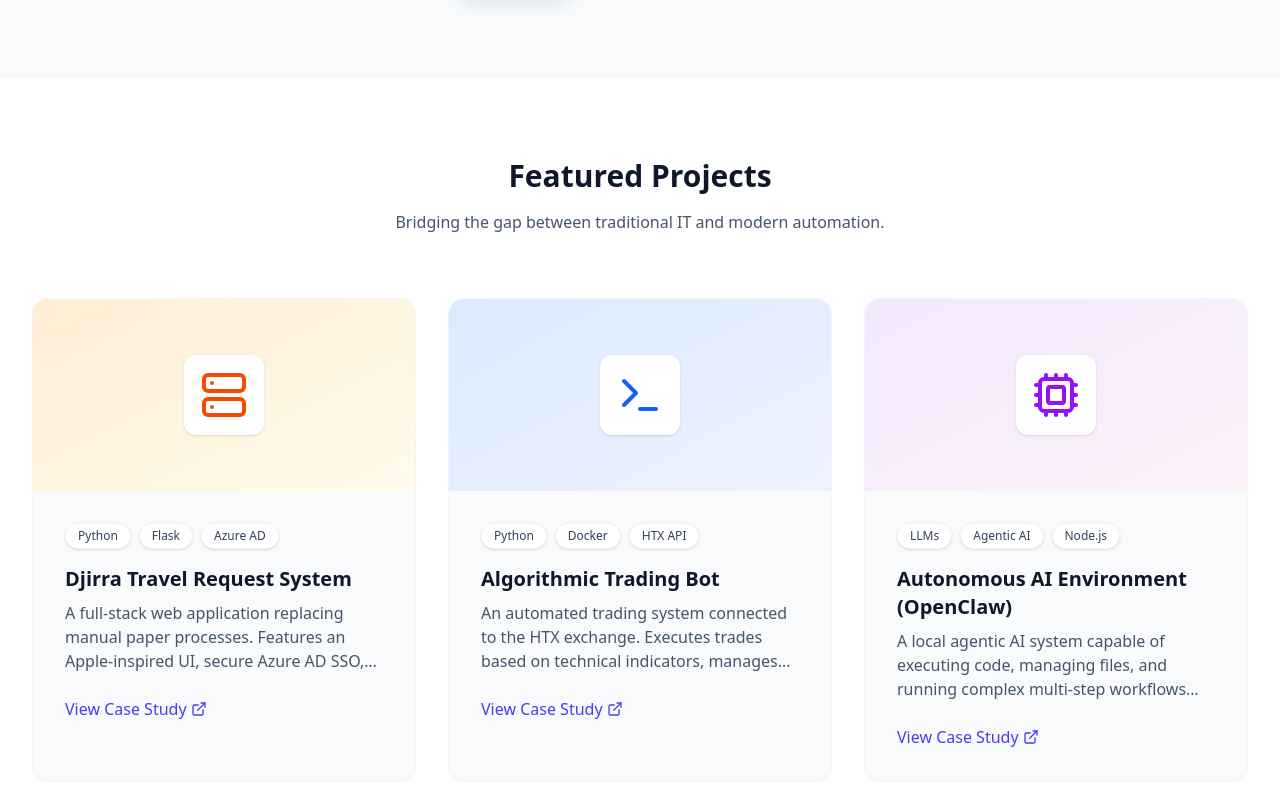
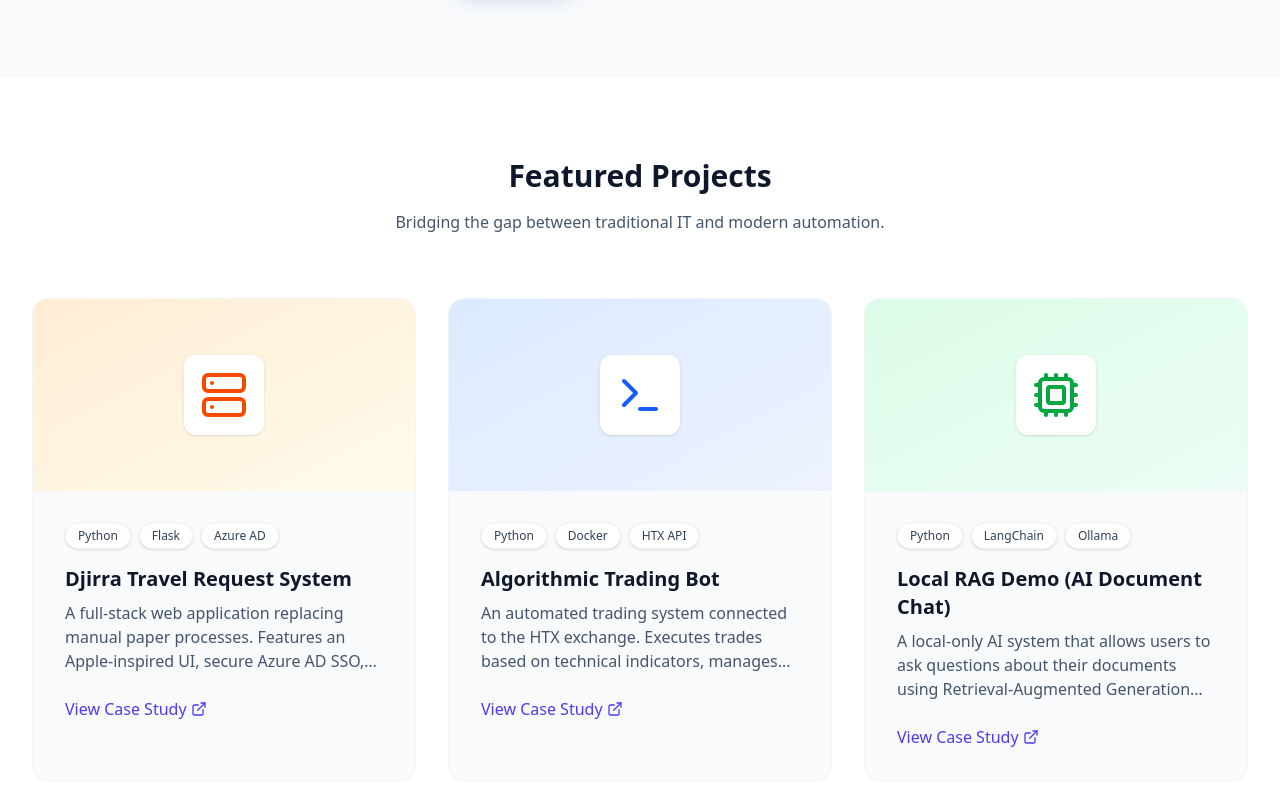
Before and after one commit to rohitkhullar786/rohit-portfolio, a React (Vite) app: page / in a window 1280 px wide. Shown: the part 572-1358 px from the top of the page. Built offline with nearby package versions, Linux system fonts and the light colour scheme.

Commit message:
Add Local RAG Demo project to portfolio

```diff
--- a/src/App.jsx
+++ b/src/App.jsx
@@ -58,21 +58,21 @@
       ]
     },
     {
-      id: 3,
-      title: "Autonomous AI Environment (OpenClaw)",
+      id: 4,
+      title: "Local RAG Demo (AI Document Chat)",
       role: "AI Engineer",
-      tags: ["LLMs", "Agentic AI", "Node.js", "Local execution"],
-      icon: <Cpu className="w-12 h-12 text-purple-600" />,
-      gradient: "from-purple-100 to-pink-50",
-      shortDesc: "A local agentic AI system capable of executing code, managing files, and running complex multi-step workflows autonomously.",
-      problem: "Standard chatbots (ChatGPT) cannot interact with local files, run code, or manage system tasks autonomously.",
-      solution: "Deployed a local OpenClaw agent environment. Configured it to have safe access to the file system, shell, and Docker to execute complex development tasks.",
-      impact: "Automates repetitive coding tasks, manages system health checks, and acts as a pair programmer for complex architectural work.",
+      tags: ["Python", "LangChain", "Ollama", "FAISS", "RAG"],
+      icon: <Cpu className="w-12 h-12 text-green-600" />,
+      gradient: "from-green-100 to-emerald-50",
+      shortDesc: "A local-only AI system that allows users to ask questions about their documents using Retrieval-Augmented Generation (RAG) and local LLMs.",
+      problem: "Most AI document solutions require cloud APIs (OpenAI), which cost money and raise privacy concerns for enterprise clients.",
+      solution: "Built a fully local RAG application using Ollama (Phi3) for inference and FAISS for vector storage. No data leaves the local machine.",
+      impact: "Zero-cost inference, complete data privacy, and demonstrates ability to build enterprise-grade AI solutions without cloud dependencies.",
       features: [
-        "Autonomous Code Execution",
-        "File System Management",
-        "Multi-Step Reasoning",
-        "Self-Correction Capabilities"
+        "Local LLM Inference (Phi3)",
+        "Vector Database (FAISS)",
+        "PDF & DOCX Support",
+        "Streamlit UI"
       ]
     }
   ]
```
